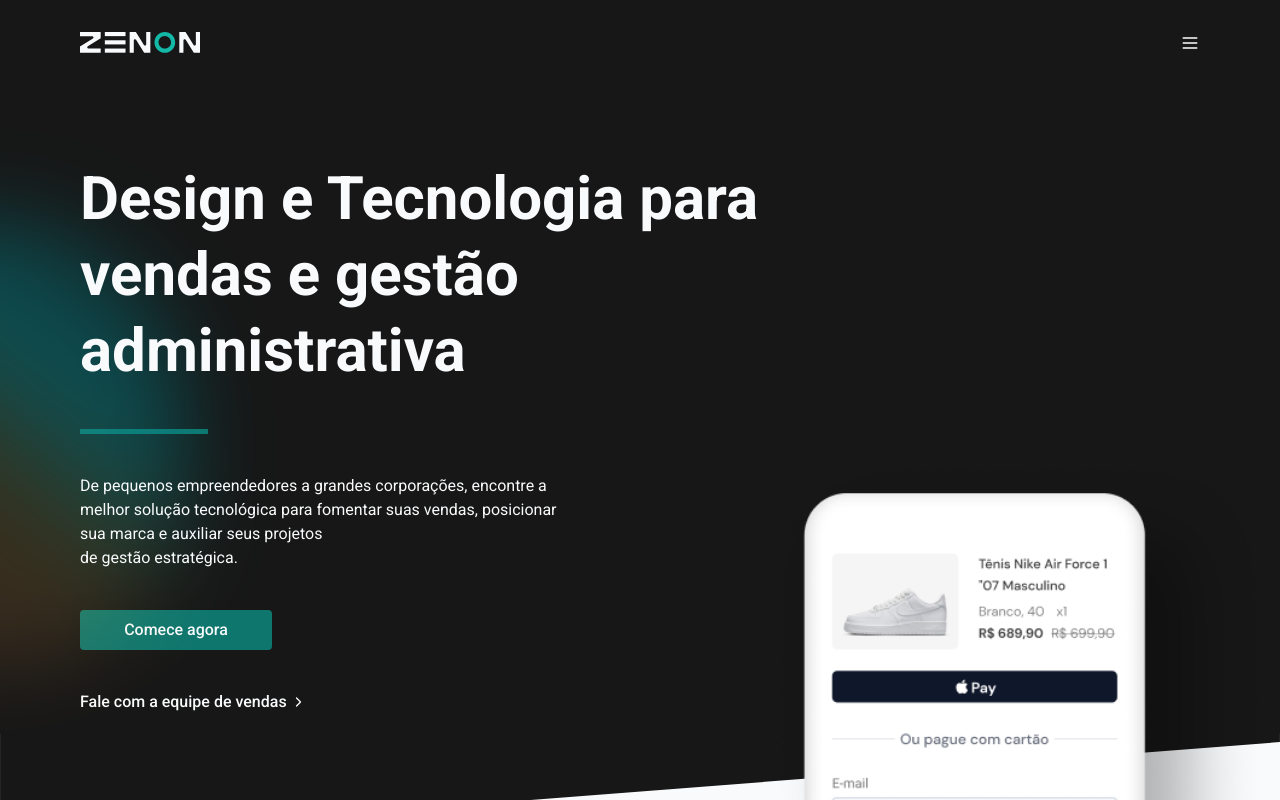
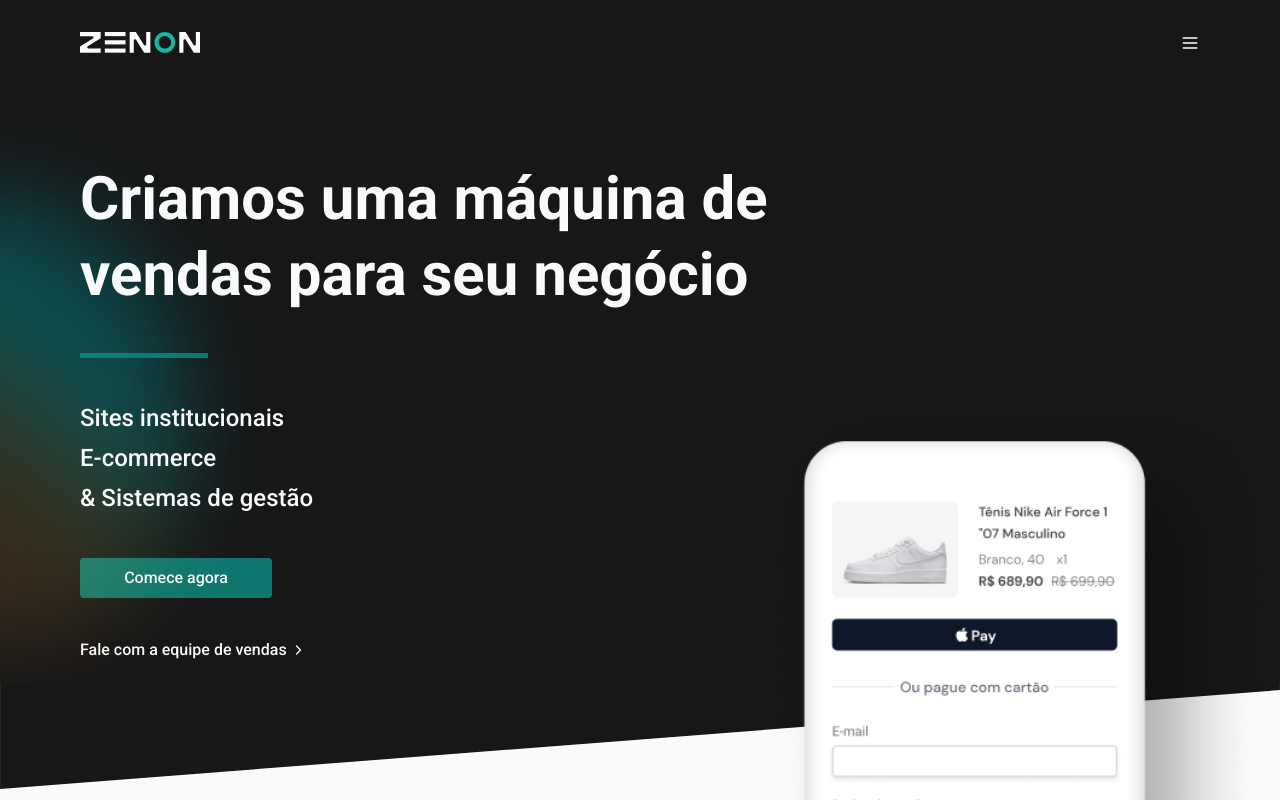
Before and after one commit to matheusmfl/lemon-tech, a Next.js app: page / in a window 1280 px wide. Shown: the top 800 px of the page. Built offline with nearby package versions, Linux system fonts and the light colour scheme.

Commit message:
Update copy headline

```diff
--- a/src/components/Hero.tsx
+++ b/src/components/Hero.tsx
@@ -11,18 +11,16 @@
       />
       <div className="pt-14 z-10">
         <h1 className="font-semibold text-4xl leading-[48px] lg:leading-[76px] lg:w-[720px] lg:text-6xl text-slate-50 text-left">
-          Design e<br className="md:hidden" /> Tecnologia para
-          <br className="hidden md:block" /> vendas e gestão administrativa
+          Criamos uma
+          <br className="md:hidden" /> máquina de vendas para seu negócio
         </h1>
       </div>
 
       <Separator />
 
-      <span className="font-normal text-base leading-6 text-slate-50 md:w-[482px] z-10">
-        De pequenos empreendedores a grandes corporações, encontre a melhor
-        solução tecnológica para fomentar suas vendas, posicionar sua marca e
-        auxiliar seus projetos
-        <br /> de gestão estratégica.
+      <span className="font-medium text-2xl leading-10 text-slate-50 md:w-[482px] z-10">
+        Sites institucionais <br />
+        E-commerce <br />& Sistemas de gestão
       </span>
 
       <button className="font-medium md:w-[192px] leading-5 hover:brightness-95 text-slate-50 py-[10px] w-full text-center bg-teal-700 rounded-[4px]">
```
